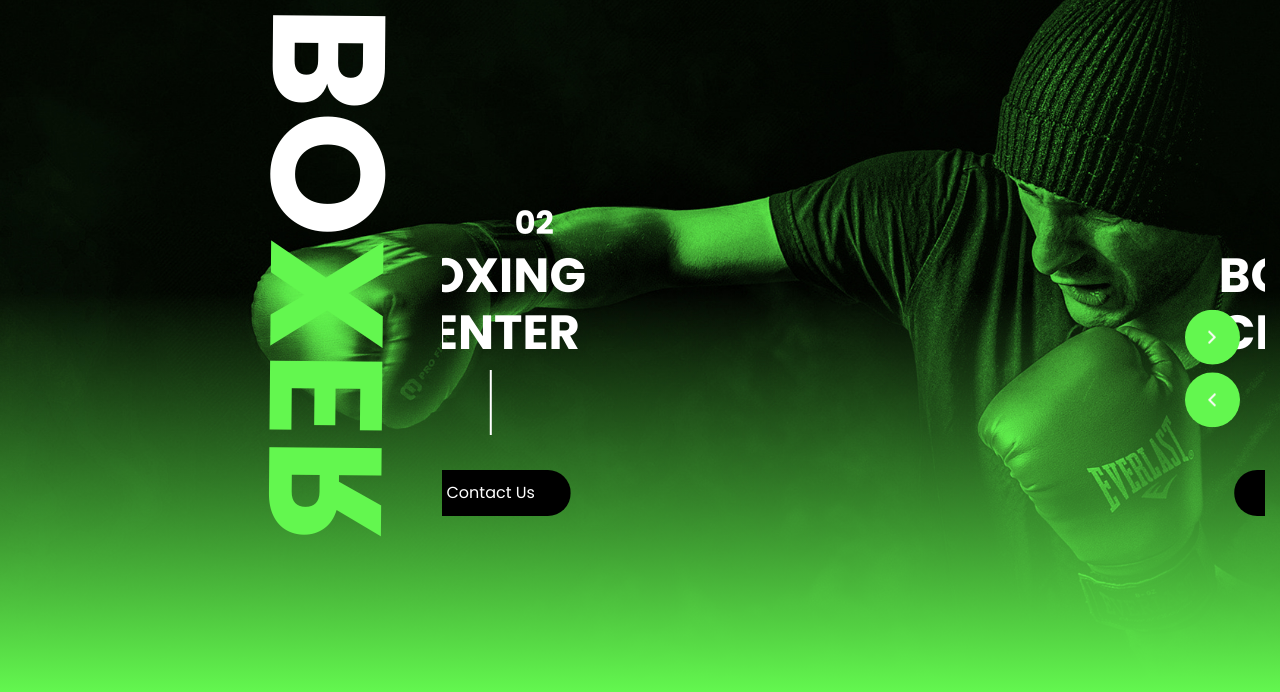
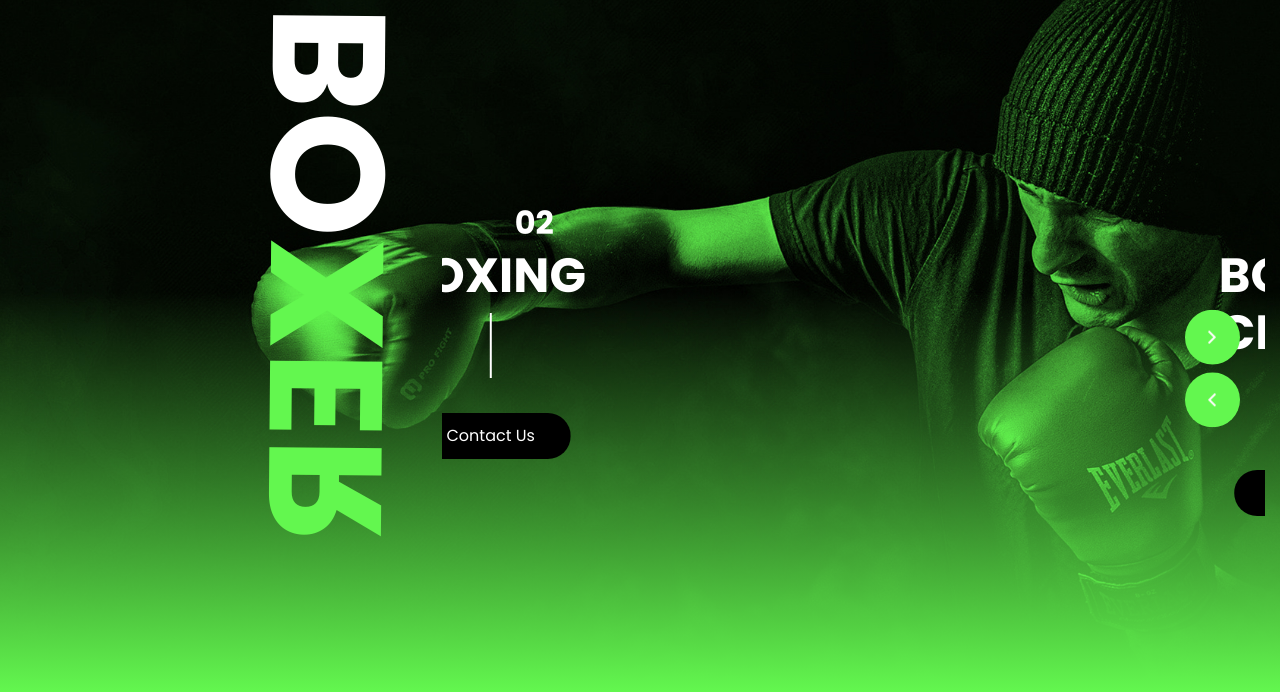
Before and after one commit to praviprasath/Demo1, a plain HTML site: page index.html in a window 1280 px wide. Shown: the part 108-800 px from the top of the page. Drawn offline with nearby package versions, Linux system fonts and the light colour scheme; some packages are replaced by stand-ins of ours; a web font is replaced by a local one.

Commit message:
2nd commit

```diff
--- a/index.html
+++ b/index.html
@@ -120,7 +120,6 @@
                     <div class="detail-box">
                       <h1>
                         Boxing <br />
-                        Center
                       </h1>
                       <hr />
                       <div class="btn-box">
@@ -152,8 +151,7 @@
                     <div class="detail-box">
                       <h1>
                         Boxing <br />
-                        Center
-                      </h1>
+                        Center                      </h1>
                       <hr />
                       <div class="btn-box">
                         <a href="" class="btn-1">
```
